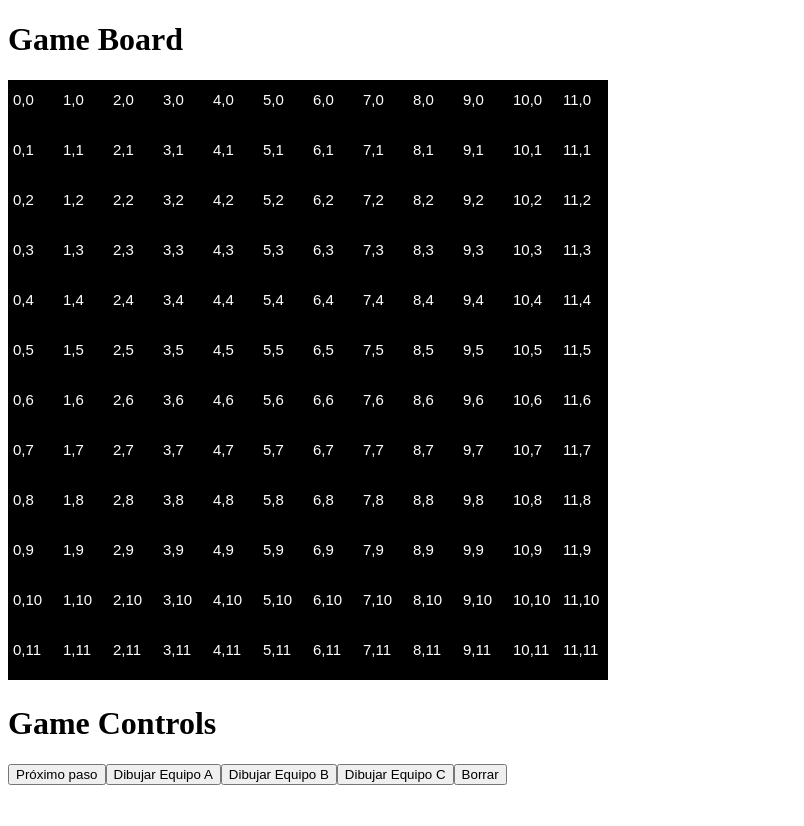
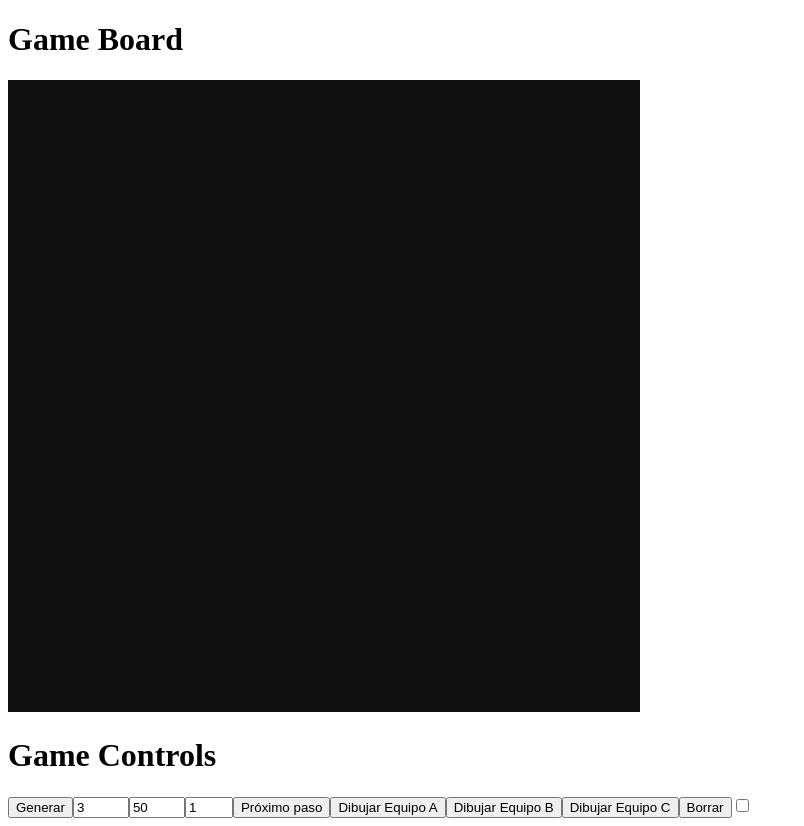
Before and after one commit to facundopereztomasek/game-of-war-client, a Vue app: page / in a window 1280 px wide. Shown: the whole page, without its empty margins (0-804 px from the left). Before the commit the page ends 800 px from the top, so only its background shows below. Built offline with nearby package versions, Linux system fonts and the light colour scheme.

Commit message:
canvas resize - generate game up to 10 teams - some refactoring: canvas module

```diff
--- a/src/components/GameBoard.vue
+++ b/src/components/GameBoard.vue
@@ -5,8 +5,8 @@
             <canvas
                 @click="drawHandler"
                 ref="boardCanvas"
-                :width="canvasSize"
-                :height="canvasSize"
+                :width="`${canvasSize}`"
+                :height="`${canvasSize}`"
             ></canvas>
         </div>
     </div>
@@ -19,80 +19,54 @@ import {
     onMounted,
     reactive,
     toRefs,
-    watchEffect,
+    watch,
 } from "vue";
 import { useGame } from "@/modules/game";
+import { useCanvas } from "@/modules/canvas";
 
 export default defineComponent({
     setup() {
+        const cellWidth = 50;
+        const cellsByRow = 50;
         const gameRef = useGame();
-        // gameRef.generateRandomBoard(2, 50, 0);
-        const colors = { A: "cyan", B: "red", C: "blue" };
+        const canvasRef = useCanvas();
+        // gameRef.generateRandomBoard(5, cellsByRow, 0);
 
         onMounted(() => {
-            state.boardContext = state.boardCanvas.getContext("2d");
+            canvasRef.init(state.boardCanvas, cellWidth, cellsByRow);
+            canvasRef.context = state.boardCanvas.getContext("2d");
+            requestAnimationFrame(updateCanvas);
         });
 
         const state = reactive({
             board: computed(() => gameRef.board),
             draw: computed(() => gameRef.draw),
-            unitSize: 50,
+            showText: computed(() => gameRef.showText),
+            canvasSize: computed(() => canvasRef.size),
             boardCanvas: null,
-            boardContext: null,
         });
 
-        state.canvasSize = state.board.value.width * state.unitSize;
+        const updateCanvas = () => {
+            if (!canvasRef.initialized.value) return;
+            const board = state.board?.value;
 
-        const getMatrixFromBoardState = (board) => {
-            return board.state
-                .match(new RegExp(`.{1,${board.width}}`, "g"))
-                .map((_) => _.split(""));
-        };
-
-        watchEffect(() => {
-            const boardContext = state.boardContext;
-            const board = state.board?.value;
-            const unitSize = state.unitSize;
-            const canvasSize = board.width * unitSize;
-
-            if (!boardContext) return;
-            const matrix = getMatrixFromBoardState(board);
-
-            boardContext.clearRect(0, 0, canvasSize, canvasSize);
+            const matrix = gameRef.getMatrixFromBoardState();
 
             for (let j = 0; j < board.width; j++) {
                 for (let i = 0; i < board.width; i++) {
-                    let color = colors[matrix[j][i]] || "black";
-
-                    boardContext.beginPath();
-                    boardContext.fillStyle = color;
-                    boardContext.rect(
-                        i * unitSize,
-                        j * unitSize,
-                        unitSize,
-                        unitSize
-                    );
-                    boardContext.fill();
-                    boardContext.fillStyle = "white";
-                    boardContext.font = "15px Arial";
-                    boardContext.fillText(
-                        `${i},${j}`,
-                        i * unitSize + 5,
-                        j * unitSize + 25
-                    );
+                    canvasRef.putCell(i, j, matrix[j][i], state.showText.value);
                 }
             }
-        });
+        };
+
+        watch(() => state.board.value.state, updateCanvas);
 
         const drawHandler = (e) => {
-            const x = e.clientX - state.boardCanvas.offsetLeft;
-            const y = e.clientY - state.boardCanvas.offsetTop;
-            const unitX = Math.floor(x / state.unitSize);
-            const unitY = Math.floor(y / state.unitSize);
-            const matrix = getMatrixFromBoardState(state.board.value);
-            console.log(matrix);
-            matrix[unitY][unitX] = state.draw.value.team;
-            state.board.value.state = matrix.flat().join("");
+            const x = e.clientX;
+            const y = e.clientY;
+
+            const { cellX, cellY } = canvasRef.getCellFromPoint(x, y);
+            gameRef.updateCell(cellX, cellY);
         };
 
         return {
@@ -105,8 +79,8 @@ export default defineComponent({
 
 <style scoped>
 canvas {
-    width: 600px;
-    height: 600px;
     cursor: crosshair;
+    width: 50%;
+    aspect-ratio: 1;
 }
 </style>
--- a/src/components/GameControls.vue
+++ b/src/components/GameControls.vue
@@ -1,26 +1,43 @@
 <template>
     <div class="game-controls">
         <h1>Game Controls</h1>
+        <button @click="generateRandomBoardHandler">Generar</button>
+        <input type="number" max="10" min="0" v-model="teams" />
+        <input type="number" max="50" min="10" v-model="size" />
+        <input type="number" max="3" min="1" v-model="population" />
         <button @click="nextStepHandler">Próximo paso</button>
         <button @click="teamAHandler">Dibujar Equipo A</button>
         <button @click="teamBHandler">Dibujar Equipo B</button>
         <button @click="teamCHandler">Dibujar Equipo C</button>
         <button @click="team0Handler">Borrar</button>
+        <input type="checkbox" v-model="showText" />
     </div>
 </template>
 
 <script>
-import { defineComponent, reactive, toRefs } from "vue";
+import { defineComponent, reactive, toRefs, watch } from "vue";
 import { useGame } from "@/modules/game";
+import { useCanvas } from "@/modules/canvas";
 
 export default defineComponent({
     setup() {
         const gameRef = useGame();
+        const canvasRef = useCanvas();
 
         const state = reactive({
             autorun: false,
+            showText: false,
+            teams: 3,
+            size: 50,
+            population: 1,
         });
 
+        const generateRandomBoardHandler = () => {
+            const { teams, size, population } = state;
+            canvasRef.updateCellWidth(size);
+            canvasRef.size = Number(size) * canvasRef.cellWidth;
+            gameRef.generateRandomBoard(teams, size, population);
+        };
         const nextStepHandler = () => {
             gameRef.nextStep();
         };
@@ -37,10 +54,18 @@ export default defineComponent({
             gameRef.setDrawTeam("0");
         };
 
+        watch(
+            () => state.showText,
+            () => {
+                gameRef.showText.value = state.showText;
+            }
+        );
+
         return {
             ...toRefs(state),
             nextStepHandler,
             teamAHandler,
+            generateRandomBoardHandler,
             teamBHandler,
             team0Handler,
             teamCHandler,
--- /dev/null
+++ b/src/modules/canvas.js
@@ -0,0 +1,84 @@
+import { reactive, toRefs } from "vue";
+
+const state = reactive({
+    width: null,
+    height: null,
+    top: null,
+    left: null,
+    context: null,
+    cellWidth: null,
+    size: null,
+    initialized: false,
+});
+
+export function useCanvas() {
+    const colors = {
+        A: "#E8A49C",
+        B: "#3C4CAD",
+        C: "#240E8B",
+        D: "#F04393",
+        E: "#F9C449",
+        F: "#581845",
+        G: "#900C3F",
+        H: "#C70039",
+        I: "#FF5733",
+        J: "#FFC300",
+    };
+
+    const init = (element, cellWidth, cellsByRow) => {
+        const setParams = () => {
+            state.cellWidth = cellWidth;
+            state.context = element.getContext("2d");
+            state.left = element.offsetLeft;
+            state.top = element.offsetTop;
+            state.width = element.clientWidth;
+            state.height = element.clientHeight;
+            state.size = cellWidth * cellsByRow;
+            state.initialized = true;
+        };
+
+        document.body.onresize = setParams;
+        setParams();
+    };
+
+    const updateCellWidth = (width) => (state.cellWidth = state.size / width);
+
+    const putCell = (x, y, team, text = false) => {
+        if (!state.context) return;
+        let color = colors[team] || "#111111";
+        const context = state.context;
+        const cellWidth = state.cellWidth;
+
+        context.beginPath();
+        context.fillStyle = color;
+        context.rect(x * cellWidth, y * cellWidth, cellWidth, cellWidth);
+        context.fill();
+
+        if (text) {
+            context.fillStyle = "white";
+            context.font = "15px Arial";
+            context.fillText(
+                `${x},${y}`,
+                x * cellWidth + 5,
+                y * cellWidth + 25
+            );
+        }
+    };
+
+    const getCellFromPoint = (x, y) => {
+        const dx = state.width / state.cellWidth;
+        const dy = state.height / state.cellWidth;
+        return {
+            cellX: Math.floor((x - state.left) / dx),
+            cellY: Math.floor((y - state.top) / dy),
+        };
+    };
+
+    return {
+        ...toRefs(state),
+        putCell,
+        init,
+        updateCellWidth,
+        getCellFromPoint,
+    };
+}
--- a/src/modules/game.js
+++ b/src/modules/game.js
@@ -3,15 +3,16 @@ import { reactive, toRefs } from "vue";
 
 const state = reactive({
     board: {
-        width: 12,
+        width: 50,
         // state: "00000000000000000A0000000A0000AAA0000000000000000",
         // state: `00000000000000A000000000000A000000000AAA0000000000000000000000000000000000000000000000000000000000000000BBB000000000B000000000000B00000000000000`,
-        state: `000000000000000000000000000000000000000000000000000000000000000000000000000000000000000000000000000000000000000000000000000000000000000000000000`,
-        teams: ["A", "B", "C"],
+        state: "0".repeat(50 * 50),
+        teams: "ABCDEFGHIJ".split(""),
     },
     draw: {
         team: "A",
     },
+    showText: false,
 });
 
 export function useGame() {
@@ -26,28 +27,40 @@ export function useGame() {
     const generateRandomBoard = (
         teamsAmount = 1,
         width = 20,
-        population = 10
+        population = 3
     ) => {
+        state.board.width = width;
         const board = [];
-        const teams = [...Array(teamsAmount).keys()].map((_) =>
+        const teams = [...Array(Number(teamsAmount)).keys()].map((_) =>
             String.fromCharCode(_ + 65)
         );
 
         for (let j = 0; j < width; j++) {
             board[j] = [];
             for (let i = 0; i < width; i++) {
-                const living = Math.floor(Math.random() * population) === 0;
+                const living = Math.ceil(Math.random() * population) === 1;
                 const [team] = teams.sort(() => Math.random() - 0.5);
                 board[j][i] = living ? team : "0";
             }
         }
         state.board.width = width;
-        console.log(board);
-        state.board.state = board.join("");
+        state.board.state = board.flat().join("");
     };
 
     const setDrawTeam = (team) => {
         state.draw.team = team;
+    };
+
+    const getMatrixFromBoardState = () => {
+        return state.board.state
+            .match(new RegExp(`.{1,${state.board.width}}`, "g"))
+            .map((_) => _.split(""));
+    };
+
+    const updateCell = (cellX, cellY) => {
+        const matrix = getMatrixFromBoardState();
+        matrix[cellY][cellX] = state.draw.team;
+        state.board.state = matrix.flat().join("");
     };
 
     return {
@@ -55,5 +68,7 @@ export function useGame() {
         nextStep,
         generateRandomBoard,
         setDrawTeam,
+        getMatrixFromBoardState,
+        updateCell,
     };
 }
```
